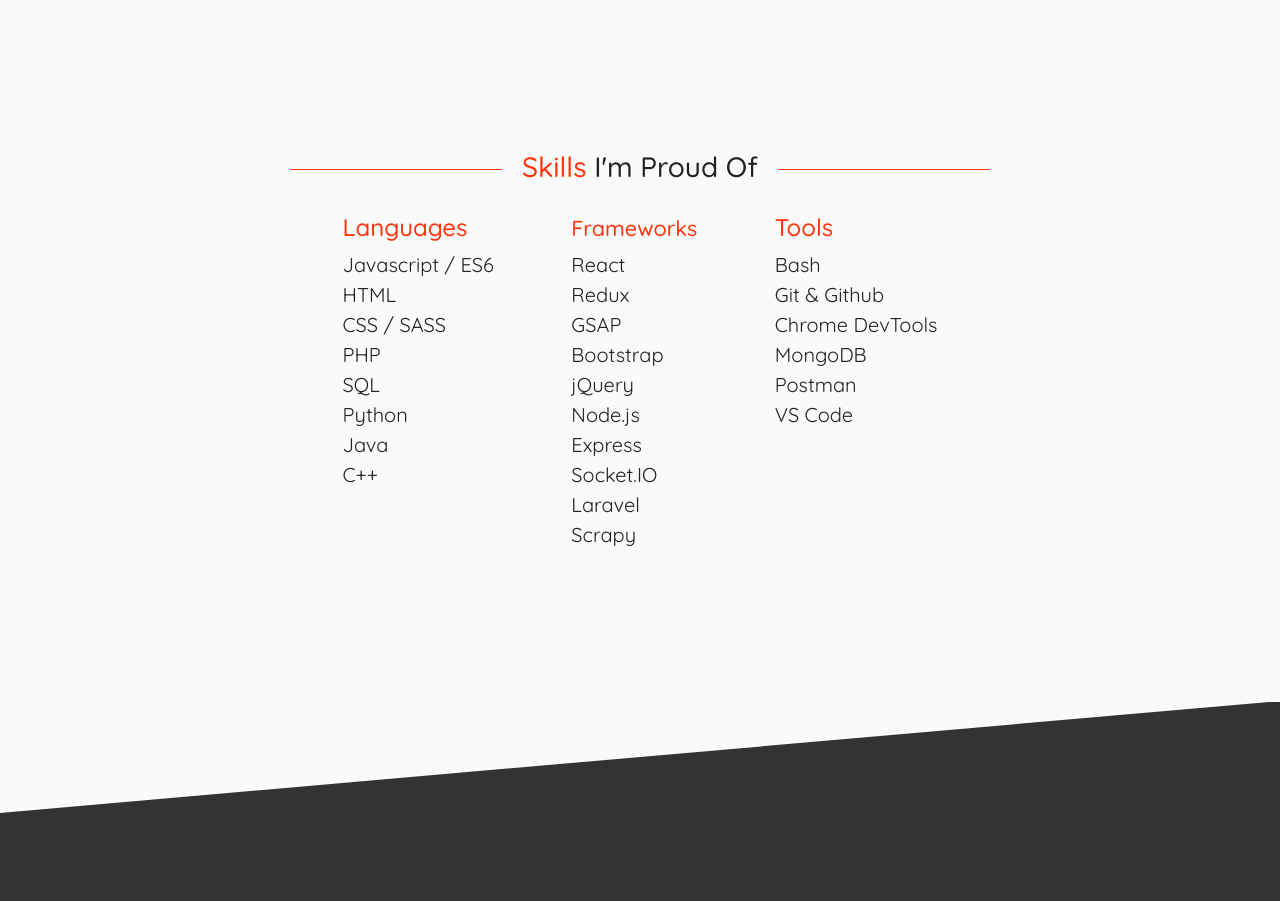
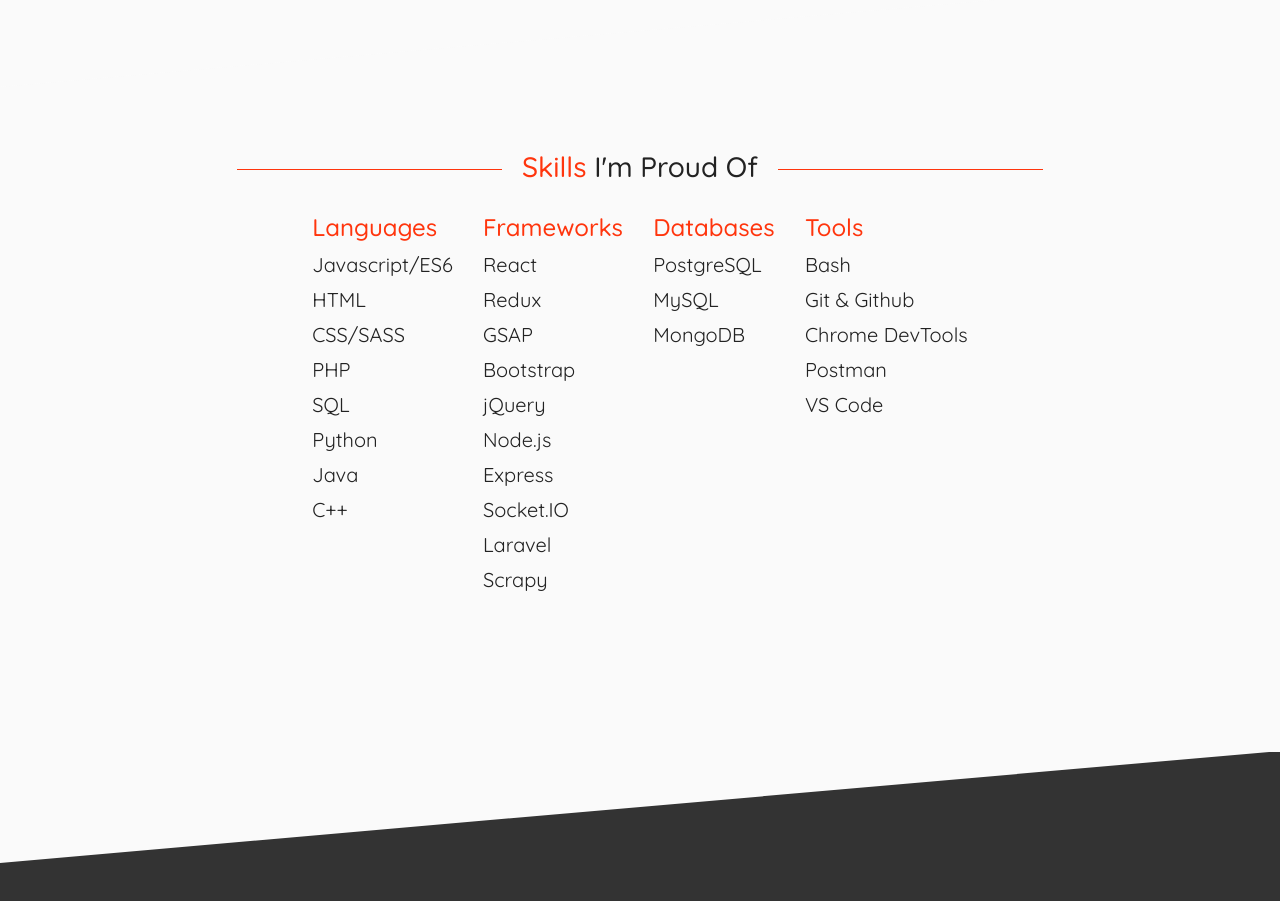
Before and after one commit to afutofu/afutofu.github.io, a React (Create React App) app: page / in a window 1280 px wide. Shown: the part 1500-2401 px from the top of the page. Built offline with nearby package versions, Linux system fonts and the light colour scheme.

Commit message:
added more content, improved styling

```diff
--- a/src/components/Skills.js
+++ b/src/components/Skills.js
@@ -9,7 +9,6 @@ const SkillsComp = styled.div`
   position: relative;
   width: 100%;
   font-family: "Quicksand", "san-serif";
-  /* height: 550px; */
   display: flex;
   justify-content: center;
   align-items: center;
@@ -49,10 +48,8 @@ const Container = styled.div`
 
 const Content = styled.div`
   position: relative;
-  /* top: 50%;
-  transform: translateY(-50%); */
   width: 90%;
-  max-width: 700px;
+  /* max-width: 800px; */
   text-align: left;
   color: #222;
   display: flex;
@@ -115,7 +112,6 @@ const ListAreaWrapper = styled.div`
 
 const ListArea = styled.div`
   width: 85%;
-  max-width: 600px;
   display: flex;
   justify-content: space-between;
   align-items: flex-start;
@@ -138,7 +134,7 @@ const List = styled.div`
   justify-content: flex-start;
   align-items: flex-start;
   list-style: none;
-  margin: 0;
+  margin: 0 15px;
 
   @media only screen and (max-width: 992px) {
     justify-content: center;
@@ -146,7 +142,7 @@ const List = styled.div`
     margin: 0 10px;
   }
 
-  @media only screen and (max-width: 600px) {
+  @media only screen and (max-width: 786px) {
     margin: 0;
     margin-bottom: 20px;
   }
@@ -176,10 +172,6 @@ const ListTitle = styled.h3`
   }
 `;
 
-const SmallTitle = styled.span`
-  font-size: 0.9em;
-`;
-
 const ListItems = styled.ul`
   display: flex;
   flex-direction: column;
@@ -193,12 +185,17 @@ const ListItems = styled.ul`
     align-items: center;
     text-align: center;
   }
+
+  @media only screen and (max-width: 600px) {
+    flex-direction: row;
+    flex-wrap: wrap;
+  }
 `;
 
 const ListItem = styled.li`
   color: #222;
   font-size: 20px;
-  padding-bottom: 5px;
+  padding-bottom: 10px;
   font-weight: 400;
 
   @media only screen and (max-width: 992px) {
@@ -207,6 +204,7 @@ const ListItem = styled.li`
 
   @media only screen and (max-width: 600px) {
     font-size: 16px;
+    margin: 0 7px;
   }
 
   @media only screen and (max-width: 450px) {
@@ -308,7 +306,7 @@ const Skills = (props) => {
           opacity: 0,
         },
         0.1,
-        "-=1.1"
+        "-=1"
       )
       .staggerFrom(
         listItems[2].childNodes,
@@ -318,7 +316,17 @@ const Skills = (props) => {
           opacity: 0,
         },
         0.1,
-        "-=1.1"
+        "-=1.2"
+      )
+      .staggerFrom(
+        listItems[3].childNodes,
+        0.5,
+        {
+          x: -50,
+          opacity: 0,
+        },
+        0.1,
+        "-=0.8"
       );
 
     return tl;
@@ -360,9 +368,9 @@ const Skills = (props) => {
                     Languages
                   </ListTitle>
                   <ListItems ref={(el) => (listItems = el)}>
-                    <ListItem>Javascript / ES6</ListItem>
+                    <ListItem>Javascript/ES6</ListItem>
                     <ListItem>HTML</ListItem>
-                    <ListItem>CSS / SASS</ListItem>
+                    <ListItem>CSS/SASS</ListItem>
                     <ListItem>PHP</ListItem>
                     <ListItem>SQL</ListItem>
                     <ListItem>Python</ListItem>
@@ -371,9 +379,7 @@ const Skills = (props) => {
                   </ListItems>
                 </List>
                 <List>
-                  <ListTitle>
-                    <SmallTitle>Frameworks</SmallTitle>
-                  </ListTitle>
+                  <ListTitle>Frameworks</ListTitle>
                   <ListItems>
                     <ListItem>React</ListItem>
                     <ListItem>Redux</ListItem>
@@ -388,12 +394,19 @@ const Skills = (props) => {
                   </ListItems>
                 </List>
                 <List>
+                  <ListTitle>Databases</ListTitle>
+                  <ListItems>
+                    <ListItem>PostgreSQL</ListItem>
+                    <ListItem>MySQL</ListItem>
+                    <ListItem>MongoDB</ListItem>
+                  </ListItems>
+                </List>
+                <List>
                   <ListTitle>Tools</ListTitle>
                   <ListItems>
                     <ListItem>Bash</ListItem>
                     <ListItem>Git & Github</ListItem>
                     <ListItem>Chrome DevTools</ListItem>
-                    <ListItem>MongoDB</ListItem>
                     <ListItem>Postman</ListItem>
                     <ListItem>VS Code</ListItem>
                   </ListItems>
```
